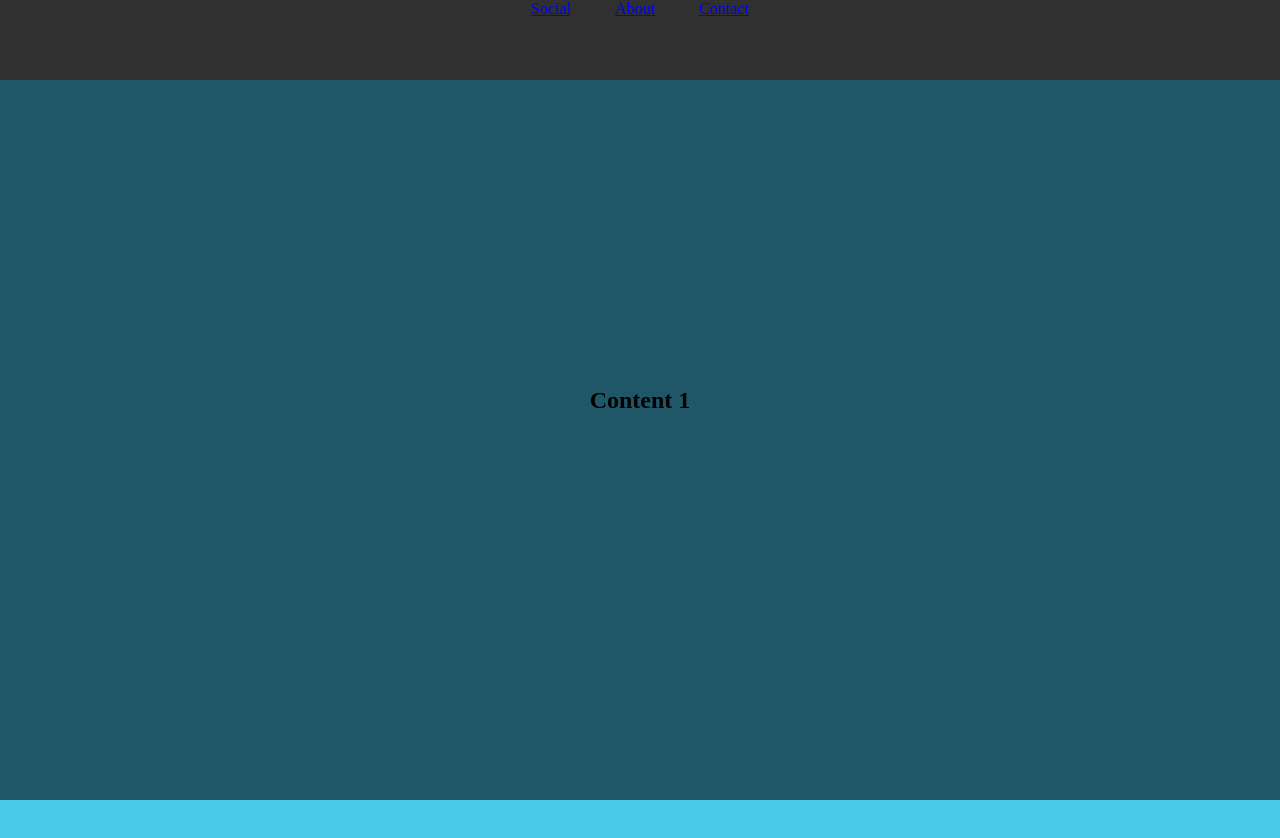
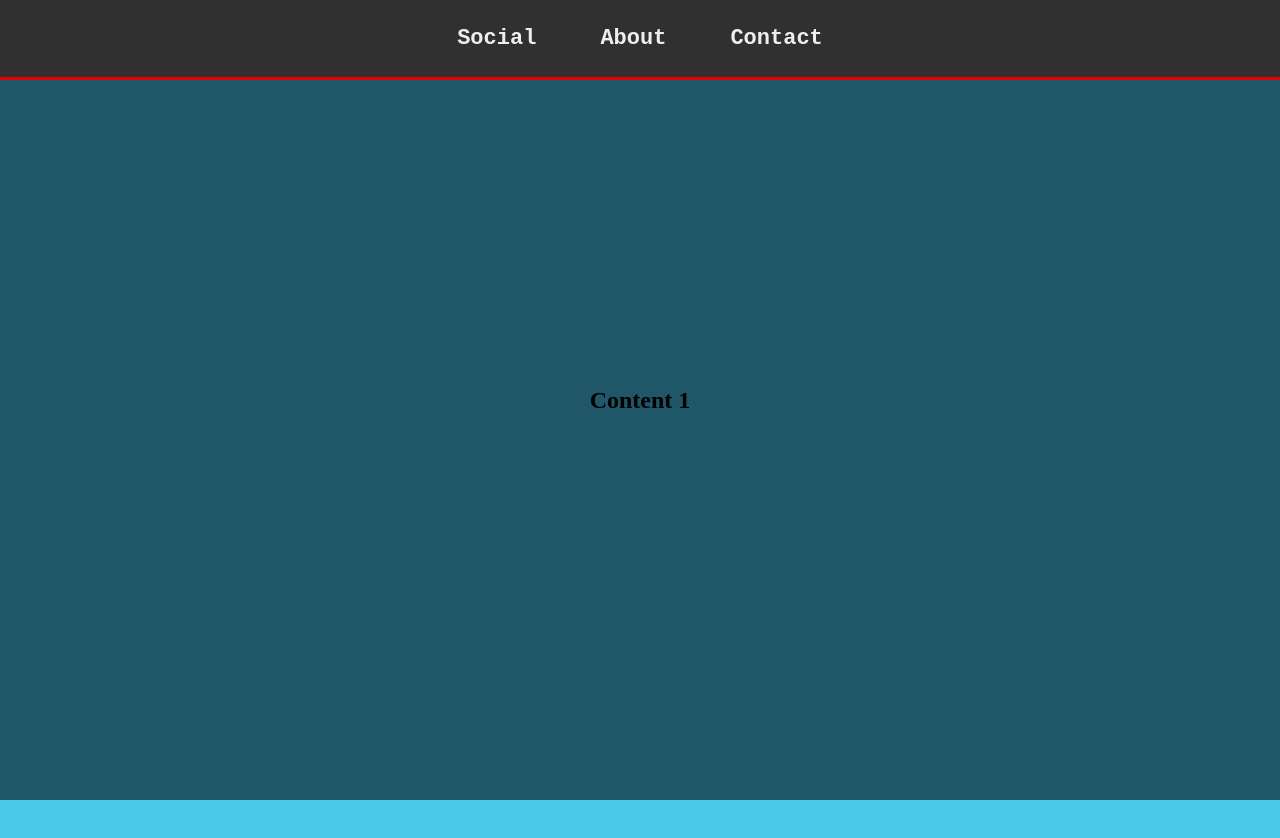
Before and after one commit to imatos/Portfolio-Freecodecamp, a plain HTML site: page index.html in a window 1280 px wide. Shown: the top 838 px of the page. Drawn offline with Linux system fonts and the light colour scheme.

Commit message:
making menu layout better

```diff
--- a/css/main.css
+++ b/css/main.css
@@ -16,16 +16,35 @@
   background-color: #303030;
   min-width: 100vw;
   height: 80px;
+  border-bottom: 3px solid #EA0000;
   text-align: center;
 }
 
-nav ul {
-
+#nav-menu ul {
+  list-style: none;
 }
 
-nav ul li {
+#nav-menu ul li {
   display: inline;
-    padding: 20px;
+}
+
+#nav-menu ul li a {
+  padding: 0 30px;
+  display: inline-block;
+  height: 77px;
+  line-height: 77px;
+
+  /*text format*/
+  color: #f1eded;
+  font-size: 22px;
+  font-family: monospace;
+  font-weight: bold;
+  text-decoration: none;
+}
+
+#nav-menu ul li a:hover {
+	background-color: #6b6868;
+	color: #fff;
 }
 
 .page {
```
